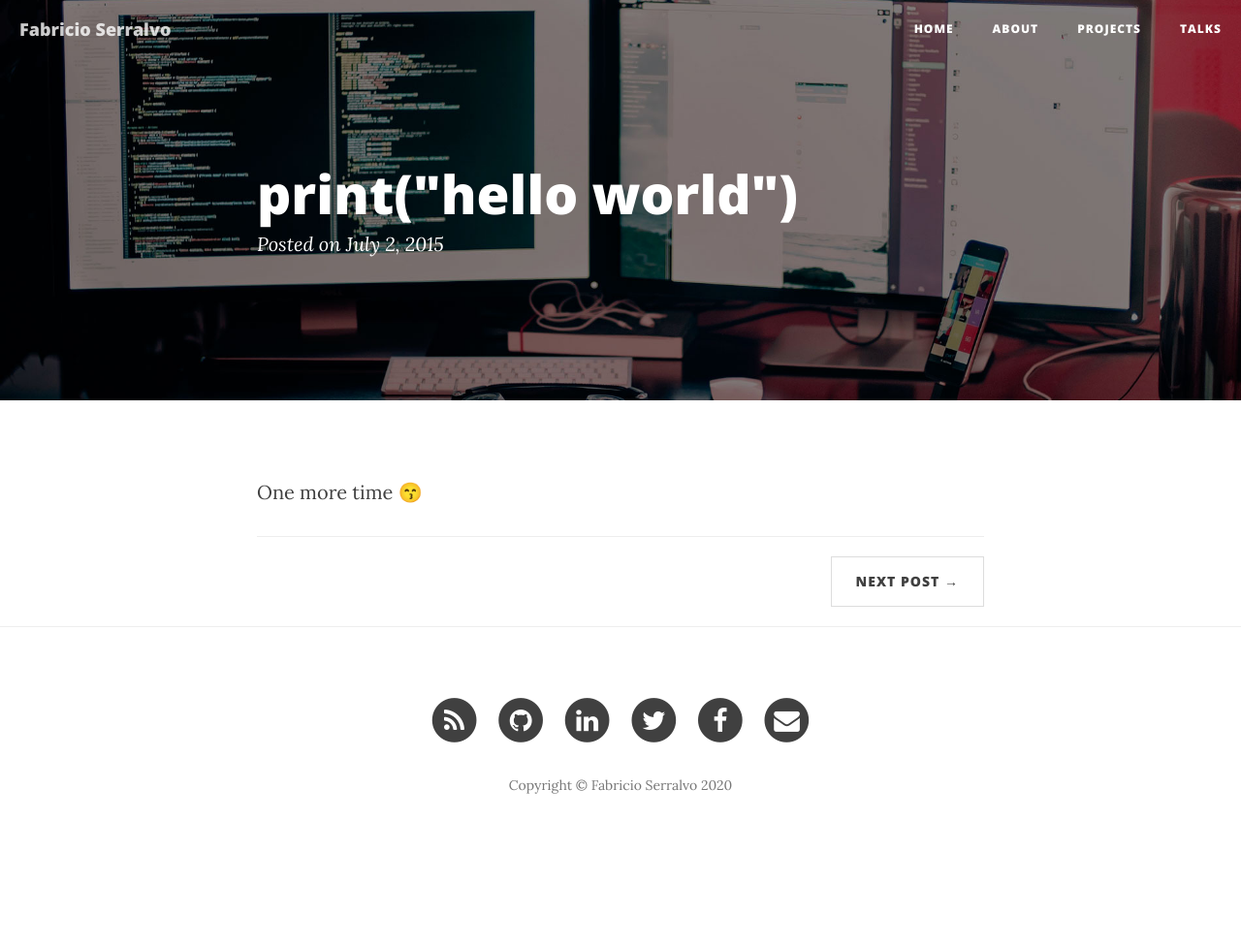
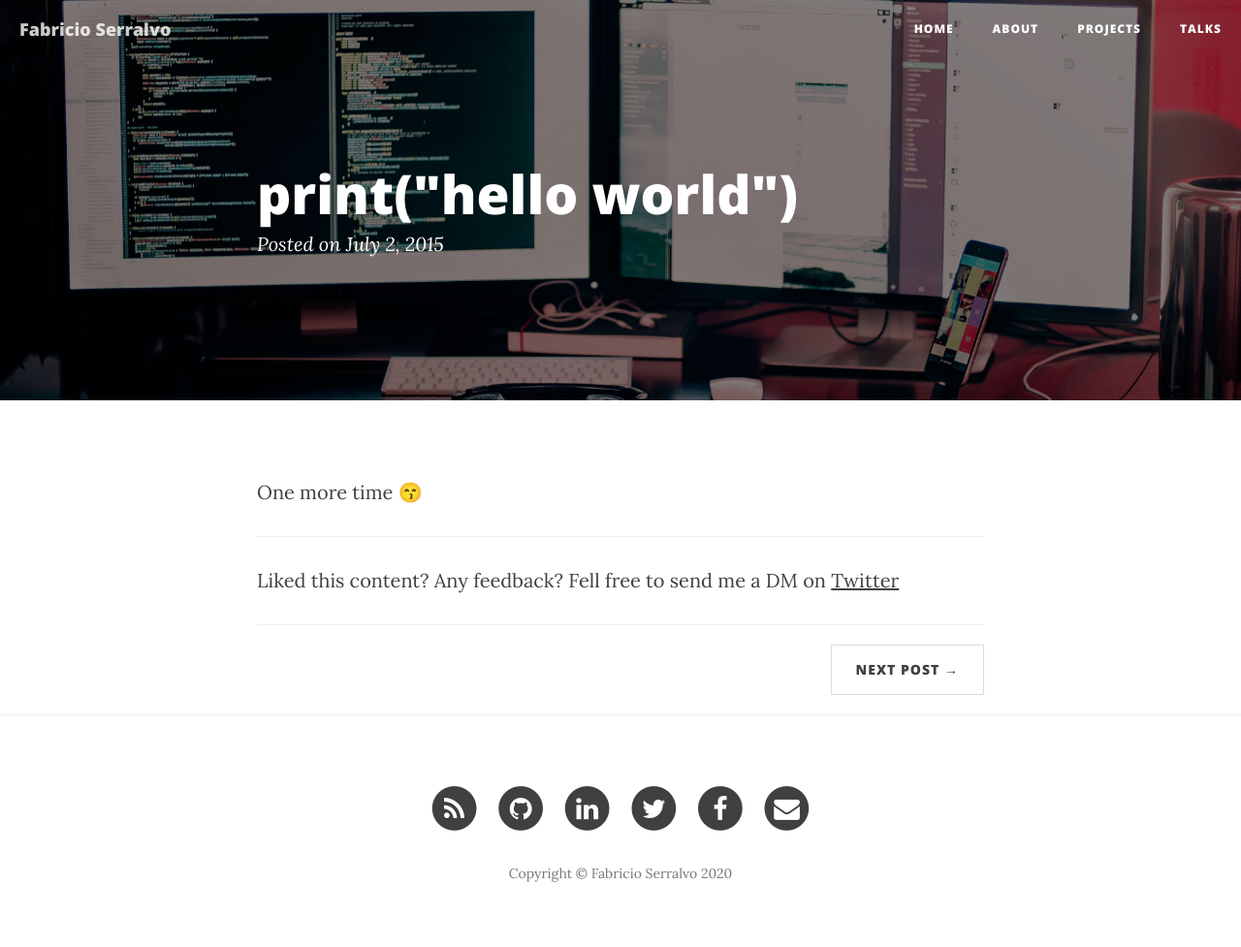
Before and after one commit to serralvo/serralvo.github.io, a Jekyll site: the page built from _posts/2015-07-02-he.markdown, in a window 1280 px wide. Shown: the whole page at 97% size. Built offline with Jekyll 4.4.1, drawn with Linux system fonts in a browser that asks for light colours; nearby versions of some CDN libraries; before the commit the page ends 900 px from its top, so only the background shows below that.

Commit message:
Update post.html

```diff
--- a/_layouts/post.html
+++ b/_layouts/post.html
@@ -29,6 +29,10 @@ layout: default
 
                 <hr>
 
+		    <p>Liked this content? Any feedback? Fell free to send me a DM on <a href="https://twitter.com/serralvo_" target="_blank">Twitter</a></p>
+
+		    <hr>
+
                 <ul class="pager">
                     {% if page.previous.url %}
                     <li class="previous">
```
